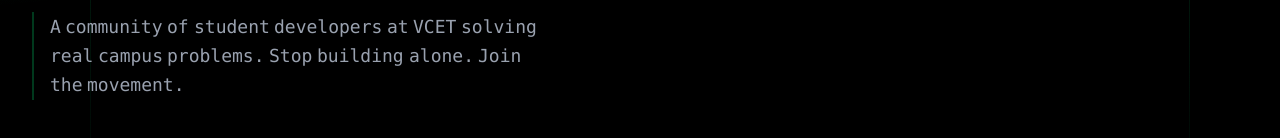
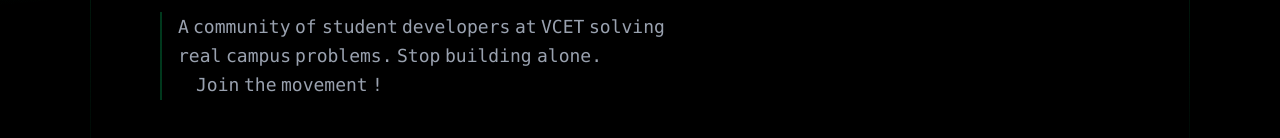
Before and after one commit to vcet-foss/vcet-foss.github.io, a React (Vite) app: page /#/ in a window 1280 px wide. Shown: the part 503-641 px from the top of the page. Built offline with nearby package versions, Linux system fonts and the light colour scheme; no server answers; a web font is replaced by a local one.

Commit message:
Modifications with subtle changes

```diff
--- a/src/pages/Home.tsx
+++ b/src/pages/Home.tsx
@@ -121,7 +121,7 @@
           }} />
 
           <div className="relative max-w-7xl mx-auto px-6 lg:px-8 z-10 w-full">
-            <div className="max-w-5xl">
+            <div className="max-w-5xl md:ml-32">
 
               {/* badge */}
               <div className="hero-badge">
@@ -165,7 +165,8 @@
                 }}
               >
                 <GlitchText
-                  text="A community of student developers at VCET solving real campus problems. Stop building alone. Join the movement."
+                  text="A community of student developers at VCET solving real campus problems. Stop building alone.
+                  Join the movement !"
                   as="p"
                   speed={30}
                   className="text-gray-400 font-mono text-lg leading-relaxed"
```
